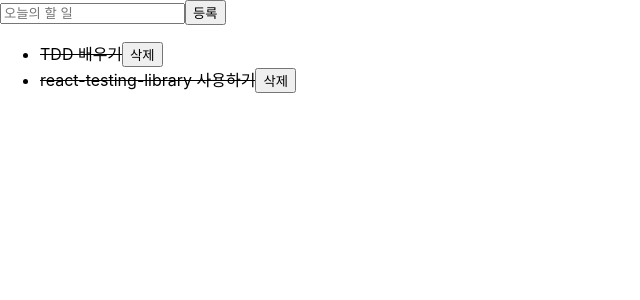
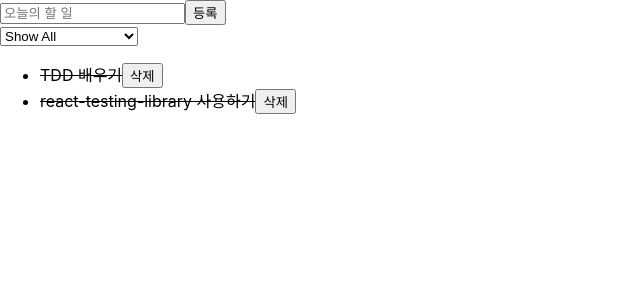
Before and after one commit to Yongveloper/react-typescript-test, a React (Create React App) app: page / in a window 1280 px wide. Shown: the top 300 px of the page, without its empty margins (0-640 px from the left). Built offline with nearby package versions, Linux system fonts and the light colour scheme.

Commit message:
TodoFilters Component

```diff
--- a/src/components/TodoApp.tsx
+++ b/src/components/TodoApp.tsx
@@ -1,4 +1,5 @@
 import { useCallback, useRef, useState } from 'react';
+import TodoFilters from './TodoFilters';
 import TodoForm from './TodoForm';
 import TodoList from './TodoList';
 
@@ -16,6 +17,21 @@
     },
   ]);
   const nextId = useRef(3);
+
+  const options = [
+    { name: 'Show All', key: 'all' },
+    { name: 'Show Completed', key: 'completed' },
+    { name: 'Show Uncompleted', key: 'uncompleted' },
+  ];
+
+  const [selected, setSelected] = useState(options[0].name);
+
+  const handleSelect = useCallback(
+    (event: React.ChangeEvent<HTMLSelectElement>) => {
+      setSelected(event.currentTarget.value);
+    },
+    []
+  );
 
   const onInsert = useCallback((text) => {
     setTodos((todos) => [...todos, { id: nextId.current, text, done: false }]);
@@ -37,6 +53,7 @@
   return (
     <>
       <TodoForm onInsert={onInsert} />
+      <TodoFilters selected={selected} onChange={handleSelect} />
       <TodoList todos={todos} onToggle={onToggle} onRemove={onRemove} />
     </>
   );
--- /dev/null
+++ b/src/components/TodoFilters.tsx
@@ -0,0 +1,26 @@
+import { memo } from 'react';
+
+interface ITodoFiltersProps {
+  selected: string;
+  onChange: (event: React.ChangeEvent<HTMLSelectElement>) => void;
+}
+
+function TodoFilters({ selected, onChange }: ITodoFiltersProps) {
+  const options = [
+    { name: 'Show All', key: 'all' },
+    { name: 'Show Completed', key: 'completed' },
+    { name: 'Show Uncompleted', key: 'uncompleted' },
+  ];
+
+  return (
+    <select value={selected} onChange={onChange}>
+      {options.map((option) => (
+        <option key={option.key} value={option.name}>
+          {option.name}
+        </option>
+      ))}
+    </select>
+  );
+}
+
+export default memo(TodoFilters);
```
Also changed, not shown: 1 other file (tests, documents, lock files or other folders).
